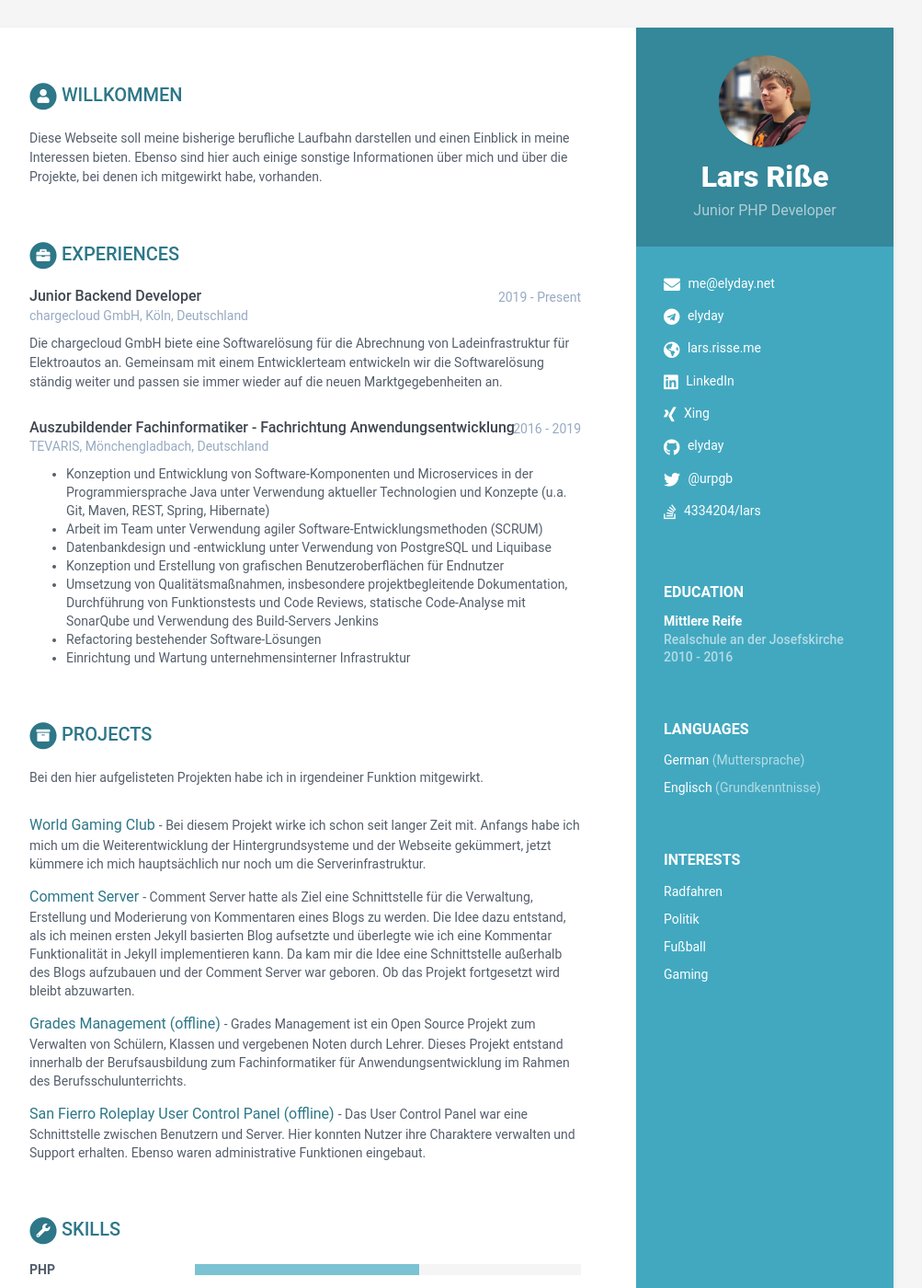
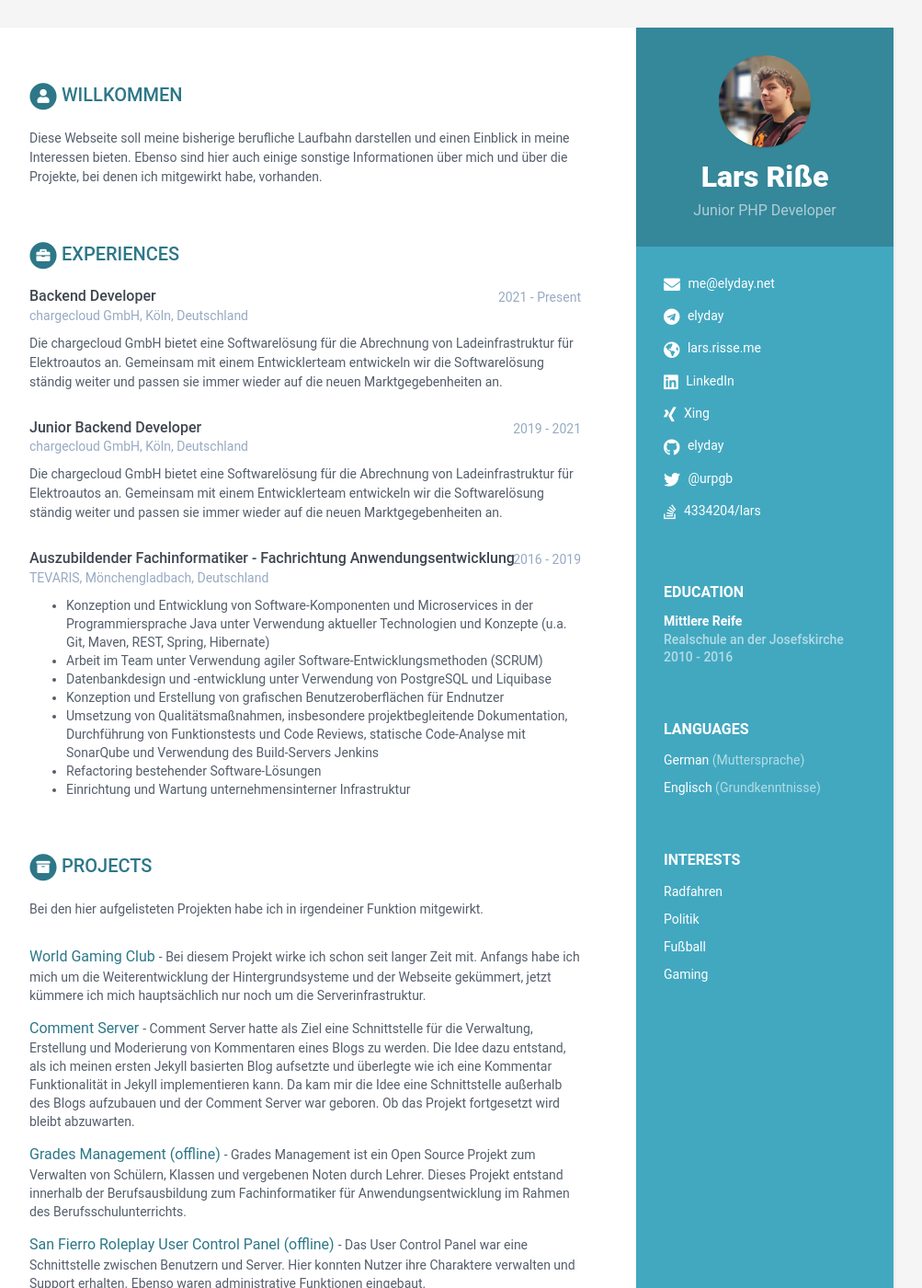
Before and after one commit to elyday/elyday.net, a Jekyll site: the page built from index.html, in a window 1280 px wide and 1400 px high. Shown: the whole window at 92% size, without its empty margins (168-1171 px from the left). Built offline with Jekyll 4.4.1, drawn with Linux system fonts in a browser that asks for light colours; some of the changed text lies outside the part shown.

Commit message:
Changes in Experiences

```diff
--- a/_data/data.yml
+++ b/_data/data.yml
@@ -56,11 +56,17 @@ education:
       time: 2010 - 2016
       details:
 experiences:
-    - role: Junior Backend Developer
-      time: 2019 - Present
+    - role: Backend Developer
+      time: 2021 - Present
       company: chargecloud GmbH, Köln, Deutschland
       details: |
-        Die chargecloud GmbH biete eine Softwarelösung für die Abrechnung von Ladeinfrastruktur für Elektroautos an. Gemeinsam mit einem Entwicklerteam entwickeln wir die Softwarelösung ständig weiter und passen sie immer wieder auf die neuen Marktgegebenheiten an.
+        Die chargecloud GmbH bietet eine Softwarelösung für die Abrechnung von Ladeinfrastruktur für Elektroautos an. Gemeinsam mit einem Entwicklerteam entwickeln wir die Softwarelösung ständig weiter und passen sie immer wieder auf die neuen Marktgegebenheiten an.
+
+    - role: Junior Backend Developer
+      time: 2019 - 2021
+      company: chargecloud GmbH, Köln, Deutschland
+      details: |
+        Die chargecloud GmbH bietet eine Softwarelösung für die Abrechnung von Ladeinfrastruktur für Elektroautos an. Gemeinsam mit einem Entwicklerteam entwickeln wir die Softwarelösung ständig weiter und passen sie immer wieder auf die neuen Marktgegebenheiten an.
 
     - role: Auszubildender Fachinformatiker - Fachrichtung Anwendungsentwicklung
       time: 2016 - 2019
@@ -121,25 +127,25 @@ skills:
 
     toolset:
       - name: PHP
-        level: 58%
+        level: 60%
+
+      - name: CODEIGNITER
+        level: 23%
+
+      - name: Laravel
+        level: 14%
+
+      - name: Symfony
+        level: 7.5%
 
       - name: HTML
         level: 44%
 
       - name: JAVA
-        level: 39%
+        level: 35%
 
       - name: SQL
-        level: 25%
-
-      - name: CODEIGNITER
-        level: 23%
-
-      - name: WSC Plugins
-        level: 14%
-
-      - name: Angular
-        level: 10%
+        level: 30%
 
 footer: >
   Designed with <i class="fas fa-heart"></i> by <a href="http://themes.3rdwavemedia.com" target="_blank" rel="nofollow">Xiaoying Riley</a><br>
```
Also changed, not shown: .github/workflows/ci-cd.yaml (added), Gemfile.lock.
